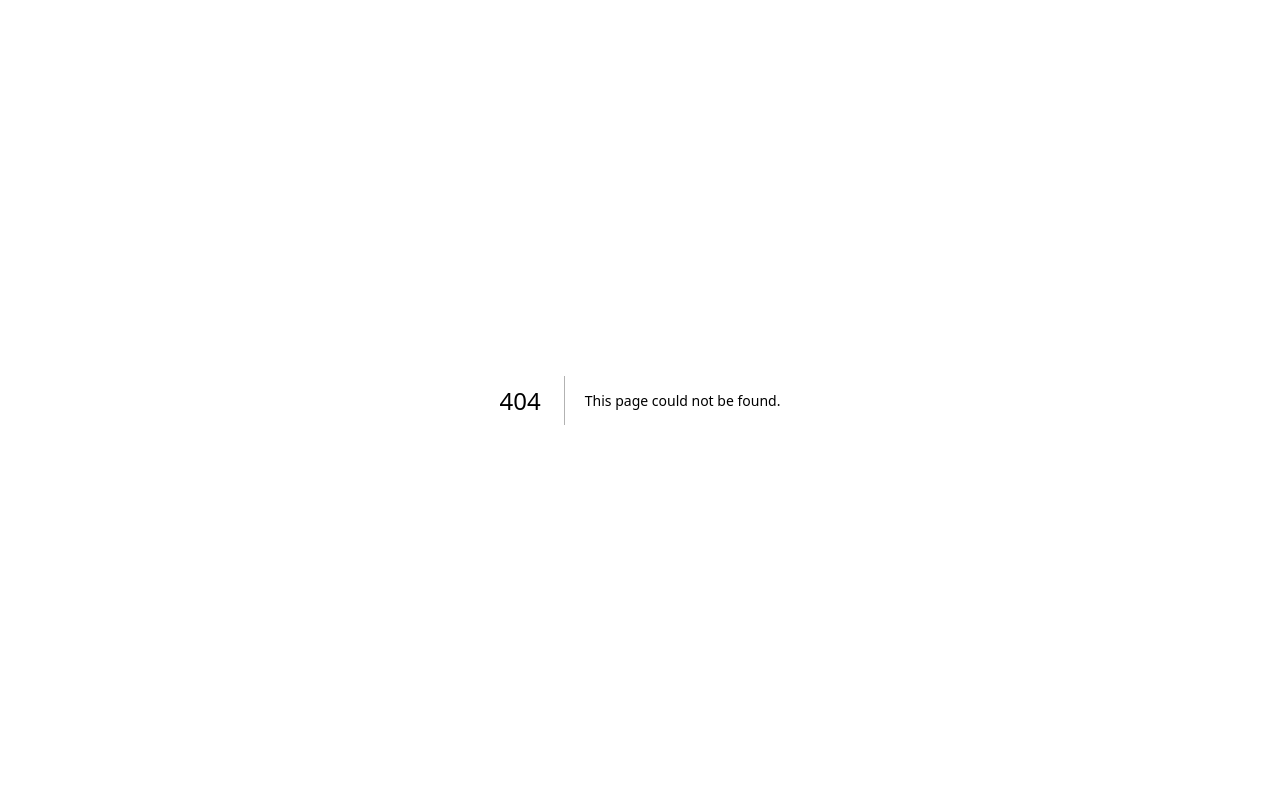
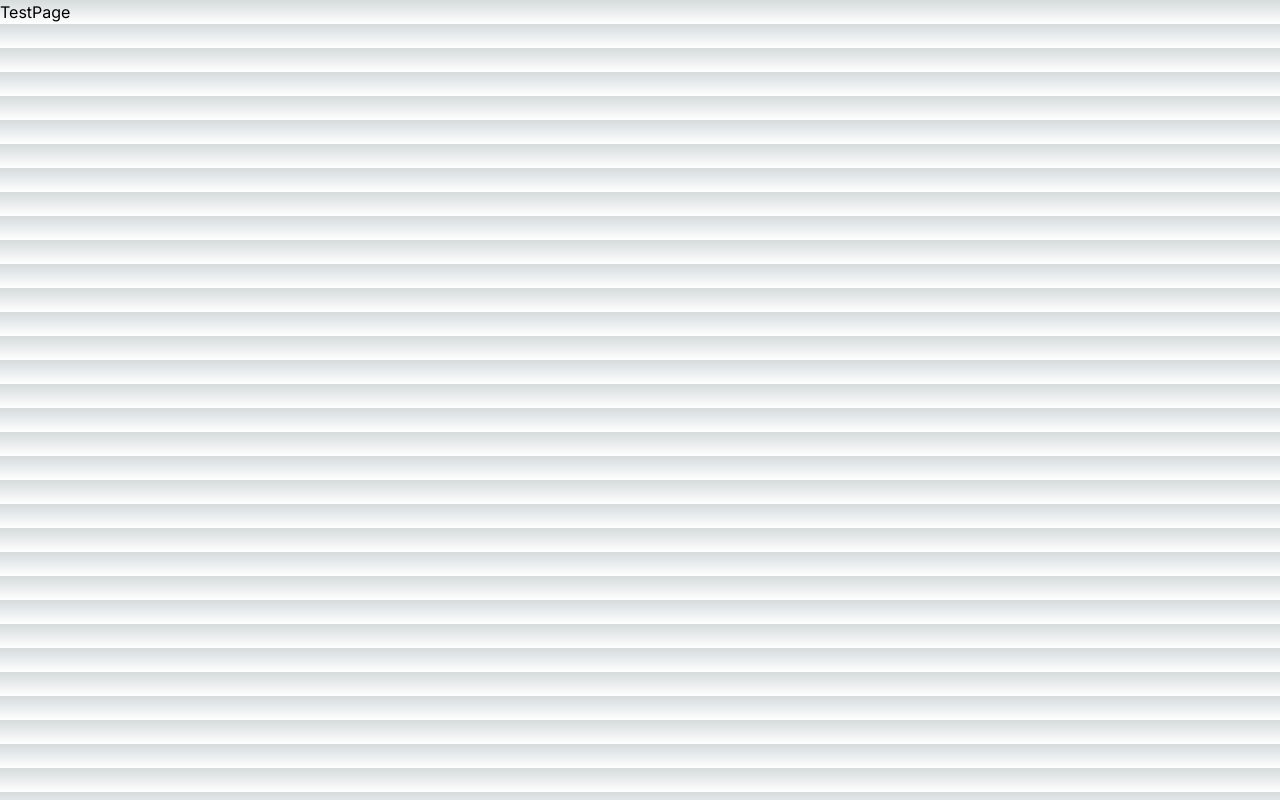
Before and after one commit to JDWorkoutApp/jd_next-js, a Next.js app: page /test-page in a window 1280 px wide. Before the commit this address had no page. Built offline with nearby package versions, Linux system fonts and the light colour scheme.

Commit message:
Feat: add test-page

```diff
--- /dev/null
+++ b/src/app/test-page/page.tsx
@@ -0,0 +1,3 @@
+export default function TestPage() {
+    return <h1>TestPage</h1>
+}
```
